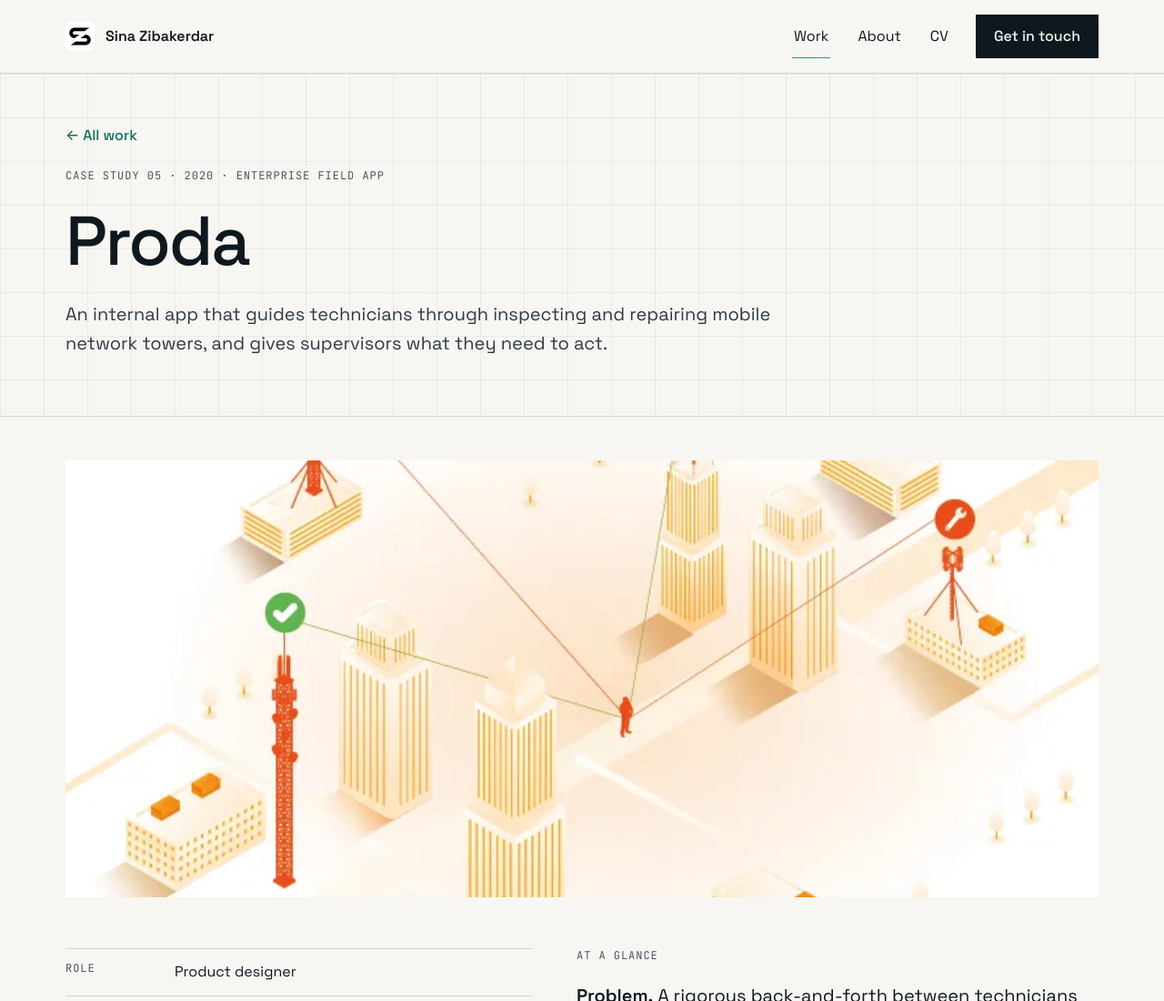
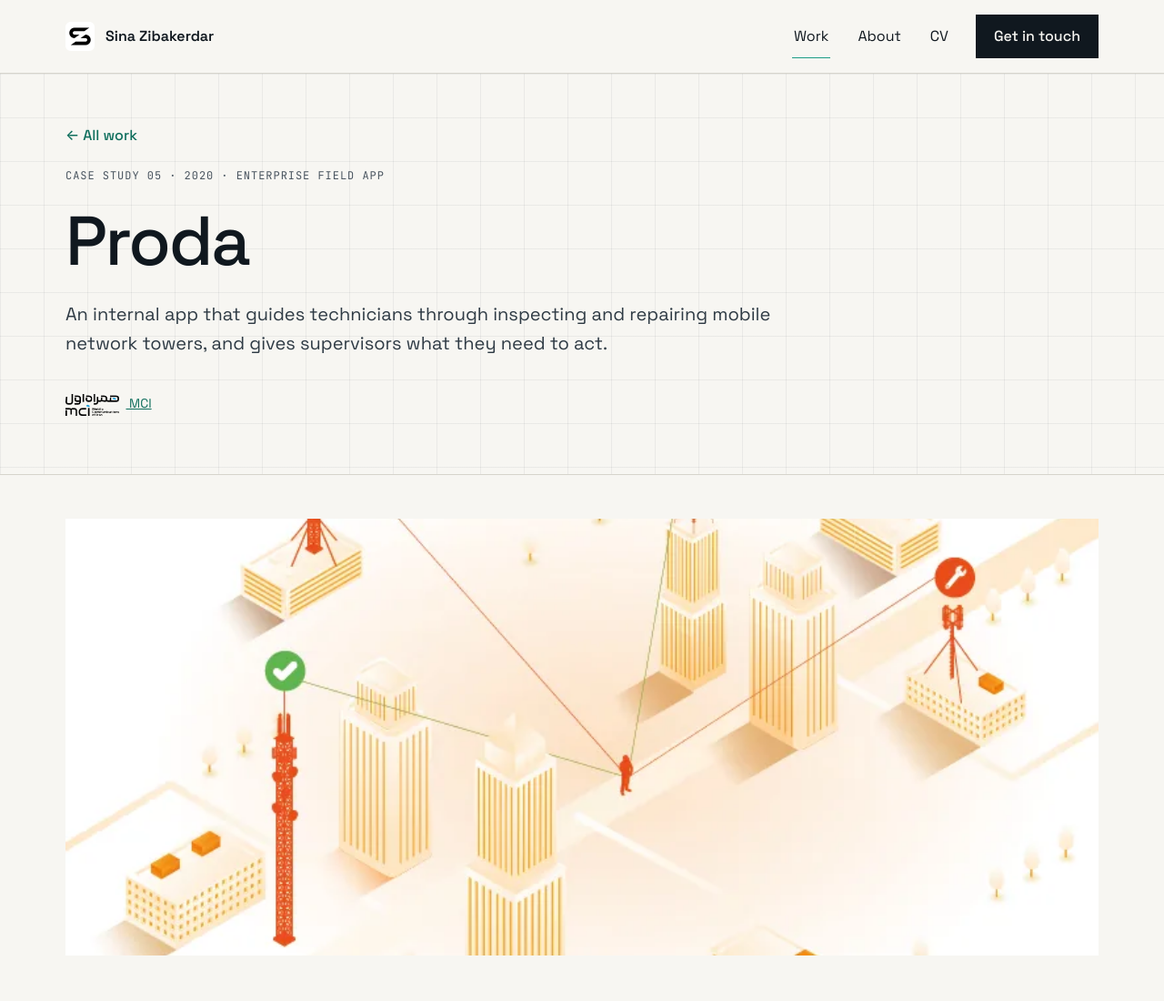
Before and after one commit to sinazzk/sinazk-site, a plain HTML site: page public/work/proda/index.html in a window 1280 px wide. Shown: the top 1100 px of the page at 91% size. Drawn offline with Linux system fonts and the light colour scheme.

Commit message:
Add the MCI logo and link to Proda

```diff
--- a/public/work/proda/index.html
+++ b/public/work/proda/index.html
@@ -49,6 +49,7 @@
 <div class="t-cap">CASE STUDY 05 · 2020 · ENTERPRISE FIELD APP</div>
 <h1 class="t-h1">Proda</h1>
 <p class="t-pl">An internal app that guides technicians through inspecting and repairing mobile network towers, and gives supervisors what they need to act.</p>
+<p class="t-ps cs-brand"><a href="https://mci.ir/"><img src="/assets/img/logos/mci.webp" alt=""> MCI</a></p>
 </div>
 </section>
 <!-- HERO IMAGE -->
```
Also changed, not shown: src/pages/proda.html (+1 -0 lines).
